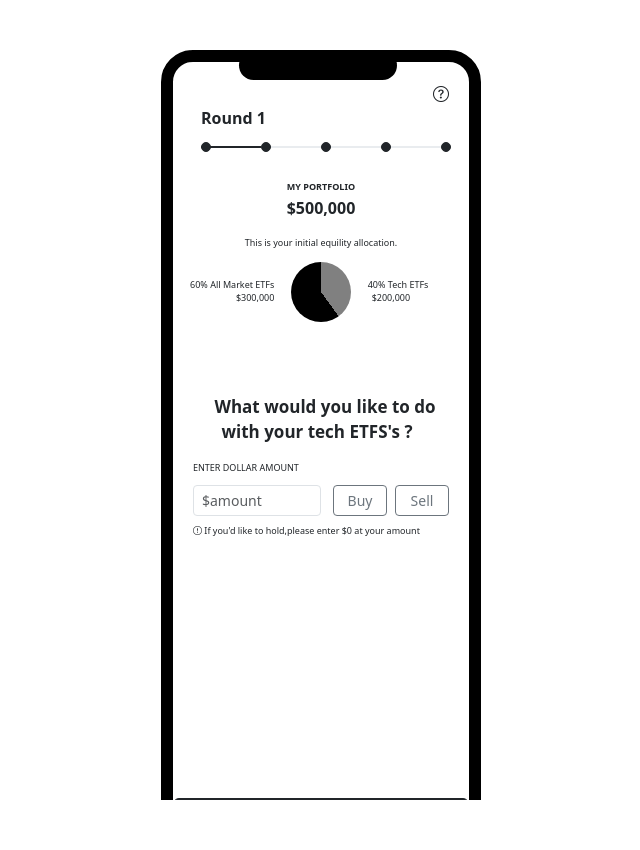
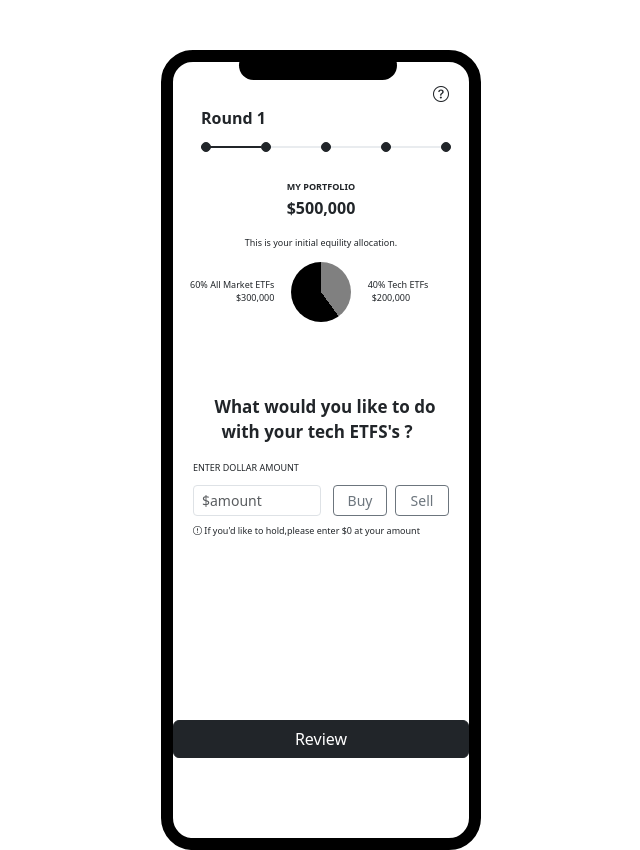
Before and after one commit to deshmukhanjali167/mobileapplicationnew, an Angular app: page /first in a window 1280 px wide. Shown: the whole page, without its empty margins (319-959 px from the left). Before the commit the page ends 800 px from the top, so only its background shows below. Built offline with nearby package versions, Linux system fonts and the light colour scheme.

Commit message:
lastest code

```diff
--- a/src/app/component/firstpage/firstpage.component.css
+++ b/src/app/component/firstpage/firstpage.component.css
@@ -1,22 +1,20 @@
 .main-wrapper {
     width: 320px;
     /* height: 100vh; */
-    overflow: hidden;
+
 }
 
 .wrapper {
     position: relative;
     border-radius: 32px;
-    padding-left: 8px;
-    padding-right: 8px;
-    padding-top: 8px;
+    padding: 8px;
     border: 12px solid black;
     height: 100vh;
 }
 
 .review {
     position: absolute;
-    bottom: 2px;
+    bottom: 6px;
     left: 50%;
     transform: translateX(-50%);
     width: 100%;
@@ -168,7 +166,7 @@
     .wrapper {
         border: none;
         height: 100vh;
-        padding-top: 4px;
+
 
 
     }
@@ -180,6 +178,13 @@
         top: none;
         left: none;
         background-color: none;
+    }
+    .review {
+        position: absolute;
+        bottom: 80px;
+        left: 50%;
+        transform: translateX(-50%);
+        width: 100%;
     }
 
 
@@ -205,7 +210,13 @@
         left: none;
         background-color: none;
     }
-
+    .review {
+        position: absolute;
+        bottom: 80px;
+        left: 50%;
+        transform: translateX(-50%);
+        width: 100%;
+    }
 
 
 }
@@ -234,6 +245,13 @@
         top: none;
         left: none;
         background-color: none;
+    }
+    .review {
+        position: absolute;
+        bottom: 80px;
+        left: 50%;
+        transform: translateX(-50%);
+        width: 100%;
     }
 }
 
@@ -327,4 +345,11 @@
         left: 66px;
         background-color: black;
     }
+    .review {
+        position: absolute;
+        bottom: 27px;
+        left: 50%;
+        transform: translateX(-50%);
+        width: 80%;
+    }
 }
--- a/src/app/component/homepage/homepage.component.css
+++ b/src/app/component/homepage/homepage.component.css
@@ -91,9 +91,9 @@
 
 }
 
-@media only screen and (min-width: 420px) {
+@media only screen and (min-width: 425px) {
     .main-wrapper {
-        width: 420px;
+        width: 425px;
     }
     .wrapper {
         border: none;
```
